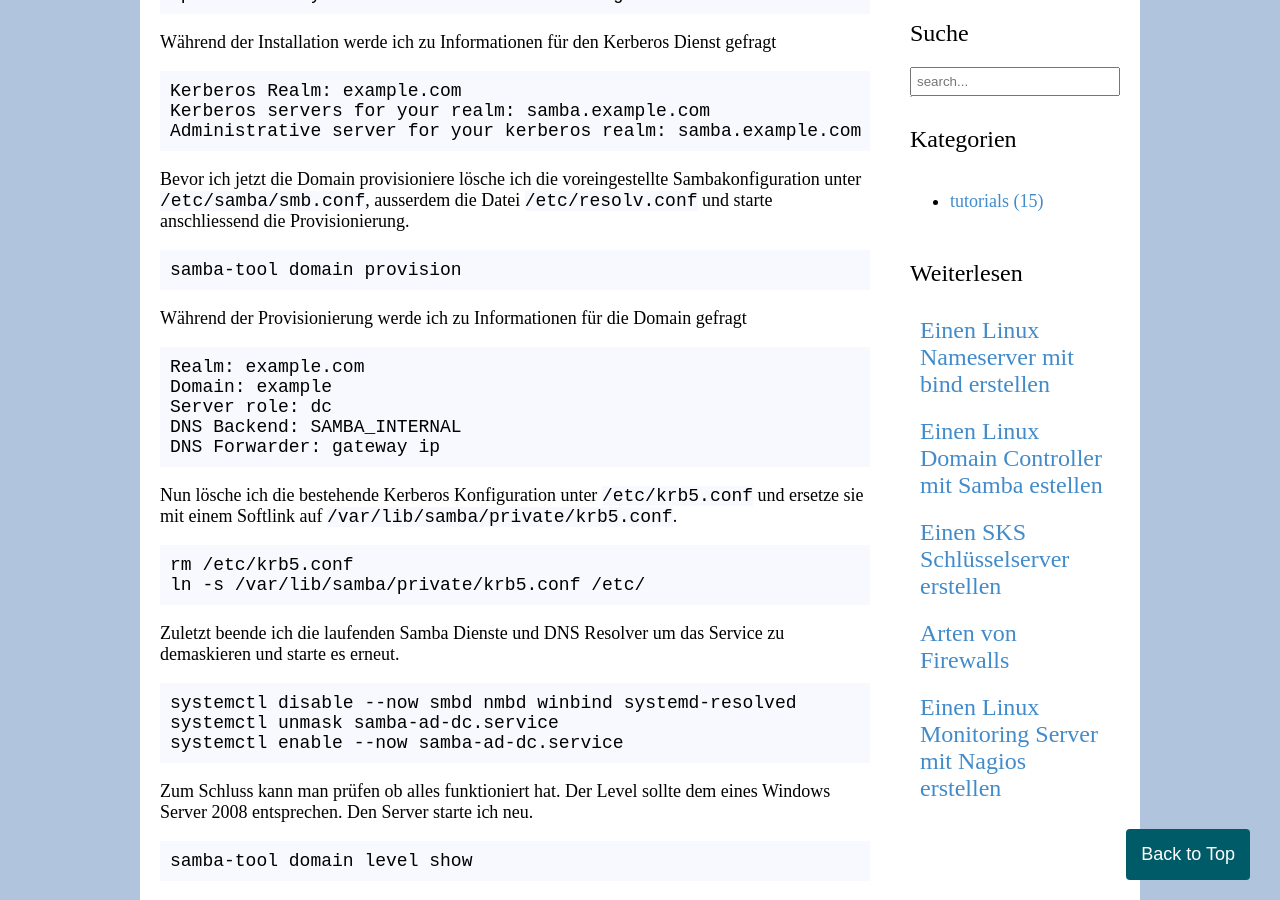
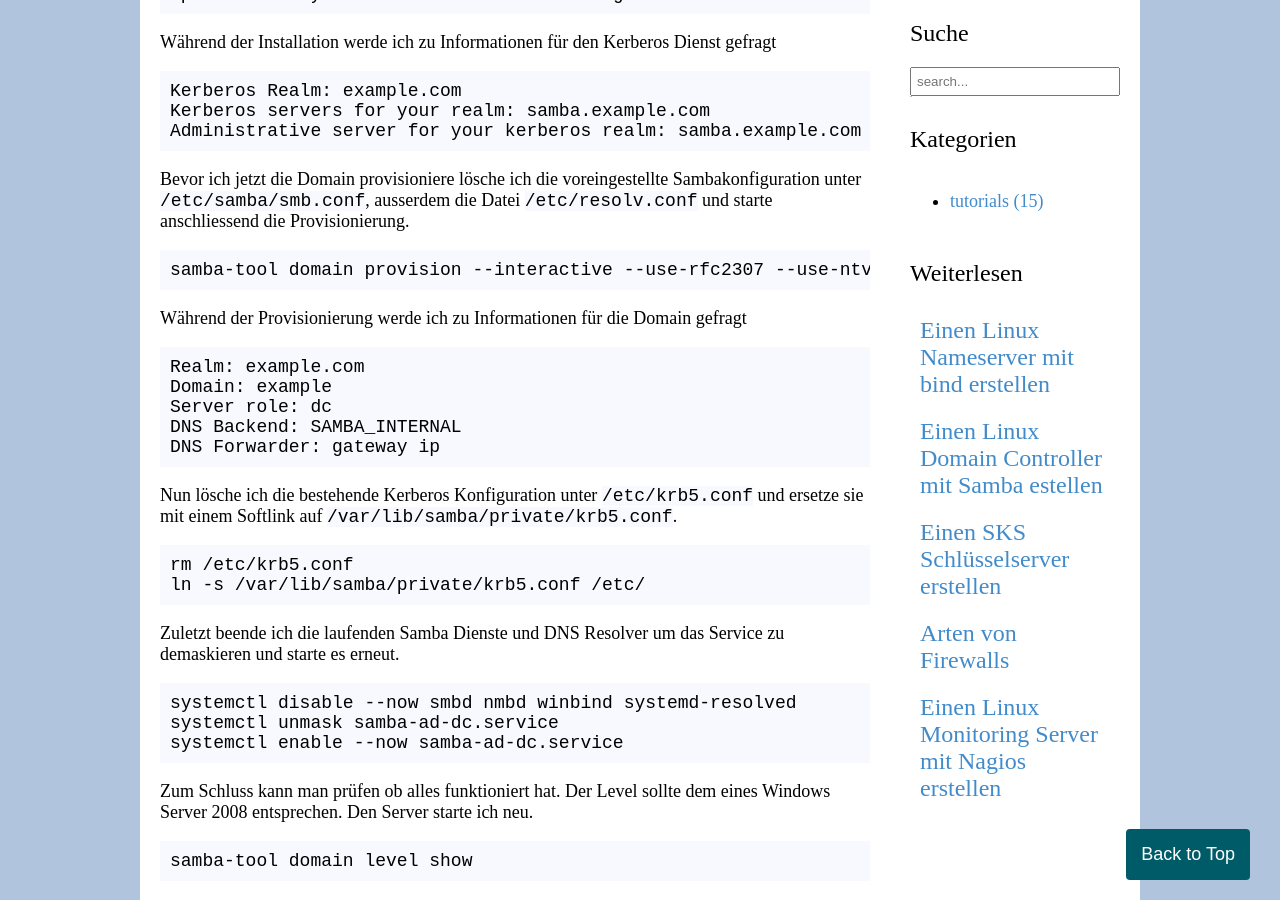
Before and after one commit to zarat/zarat.github.io, a Jekyll site: the page built from _posts/2018-06-04-samba-domain-controller.markdown, in a window 1280 px wide and 900 px high, scrolled down 989 px. Built offline with Jekyll 4.4.1, drawn with Linux system fonts in a browser that asks for light colours.

Commit message:
Update 2018-06-04-samba-domain-controller.markdown

```diff
--- a/_posts/2018-06-04-samba-domain-controller.markdown
+++ b/_posts/2018-06-04-samba-domain-controller.markdown
@@ -52,7 +52,7 @@
 Bevor ich jetzt die Domain provisioniere lösche ich die voreingestellte Sambakonfiguration unter <code>/etc/samba/smb.conf</code>, ausserdem die Datei <code>/etc/resolv.conf</code> und starte anschliessend die Provisionierung.
 
 <pre>
-samba-tool domain provision
+samba-tool domain provision --interactive --use-rfc2307 --use-ntvfs
 </pre>
 
 Während der Provisionierung werde ich zu Informationen für die Domain gefragt
```
